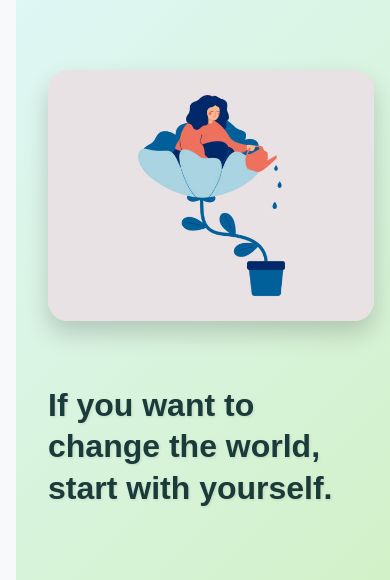
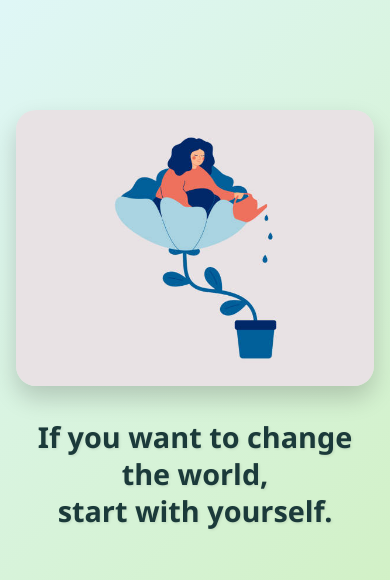
Before and after one commit to aanyamehrotra/groway-react, a React (Vite) app: page / in a window 390 px wide. Shown: the part 127-707 px from the top of the page. Built offline with nearby package versions, Linux system fonts and the light colour scheme.

Commit message:
Improve Design and Responsiveness

```diff
--- a/src/App.css
+++ b/src/App.css
@@ -14,17 +14,23 @@ body {
 
 #root {
   width: 100%;
+  overflow-x: hidden;
 }
 
 .app-container {
+  width: 100%;
+  max-width: 100vw;
+  overflow-x: hidden;
+}
+
+main {
   padding-top: 70px;
-  min-height: 100vh;
 }
 
 section {
-  padding: 4rem 5%;
+  width: 100%;
+  max-width: 100vw;
   margin: 0 auto;
-  max-width: 1400px;
   scroll-margin-top: 70px;
 }
 
@@ -40,7 +46,7 @@ button:hover {
 }
 
 @media (max-width: 768px) {
-  section {
-    padding: 3rem 1rem;
+  main {
+    padding-top: 60px;
   }
 }
--- a/src/App.jsx
+++ b/src/App.jsx
@@ -10,15 +10,9 @@ function App() {
     <div className="app-container">
       <Navbar />
       <main>
-        <section id="home">
-          <ChangeYourself />
-        </section>
-        <section id="features">
-          <Landing />
-        </section>
-        <section id="pricing">
-          <Pricing />
-        </section>
+        <ChangeYourself />
+        <Landing />
+        <Pricing />
       </main>
     </div>
   );
--- a/src/components/change-yourself.css
+++ b/src/components/change-yourself.css
@@ -1,80 +1,70 @@
-/* Make container fill entire viewport */
 .change-yourself-container {
   display: flex;
   align-items: center;
   justify-content: center;
-    gap: 3rem;
-    padding: 0.1rem 2rem 3rem 2rem; /* much less top padding */
-    width: 100vw;
-    height: 100vh;
-    box-sizing: border-box;
+  width: 100%;
+  min-height: calc(100vh - 70px);
   background: linear-gradient(135deg, #e0f7fa, #d0f0c0);
-    flex-wrap: wrap;
-    margin-top: -100px;  /* adjust as needed */
+  padding: 4rem 2rem;
+  overflow: hidden;
 }
 
-  /* Inner wrapper to limit content width and center it */
 .change-yourself-inner {
   display: flex;
   align-items: center;
-    justify-content: center;
-    gap: 3rem;
+  justify-content: space-between;
+  gap: 4rem;
   max-width: 1200px;
   width: 100%;
-    flex-wrap: wrap;
+  margin: 0 auto;
 }
 
-  /* Image styling */
 .change-yourself-image {
-    flex: 1 1 400px;
+  flex: 1;
   max-width: 500px;
   width: 100%;
+  height: auto;
   border-radius: 20px;
   object-fit: cover;
   box-shadow: 0 12px 25px rgba(0, 0, 0, 0.18);
   transition: transform 0.3s ease;
-    margin-top: 0;
-    padding-top: 0;
 }
 
 .change-yourself-image:hover {
-    transform: scale(1.05);
-  }
-
-  /* Quote styling */
-  .change-yourself-quote {
-    flex: 1 1 300px;
-    max-width: 500px;
-    font-family: 'Poppins', sans-serif;
-    font-weight: 700;
-    font-size: 2.8rem;
-    color: #1b3a3a;
-    line-height: 1.3;
-    user-select: none;
-    text-align: left;
-    text-shadow: 1px 1px 3px rgba(0, 0, 0, 0.1);
-    display: flex;
-    align-items: center;
-    padding: 0 1rem;
-  }
-
-  /* Responsive: stack vertically on smaller screens */
-  @media (max-width: 768px) {
-    .change-yourself-inner {
-      flex-direction: column;
-      align-items: center;
-      text-align: center;
-    }
-
-    .change-yourself-image,
-    .change-yourself-quote {
-      max-width: 100%;
-      flex-basis: auto;
-      padding: 0;
+  transform: scale(1.02);
 }
 
 .change-yourself-quote {
-      font-size: 2rem;
-      padding-top: 1rem;
+  flex: 1;
+  font-size: clamp(2rem, 4vw, 2.8rem);
+  font-weight: 700;
+  color: #1b3a3a;
+  line-height: 1.3;
+  text-shadow: 1px 1px 3px rgba(0, 0, 0, 0.1);
+}
+
+@media (max-width: 1024px) {
+  .change-yourself-inner {
+    gap: 2rem;
   }
 }
+
+@media (max-width: 768px) {
+  .change-yourself-container {
+    padding: 3rem 1rem;
+  }
+
+  .change-yourself-inner {
+    flex-direction: column;
+    text-align: center;
+    gap: 2rem;
+  }
+
+  .change-yourself-image {
+    max-width: 100%;
+  }
+
+  .change-yourself-quote {
+    font-size: clamp(1.8rem, 5vw, 2.2rem);
+  }
+}
```
Also changed, not shown: src/components/change-yourself.jsx (line endings or trailing spaces). Lines whose indentation alone changed are shown as unchanged.
